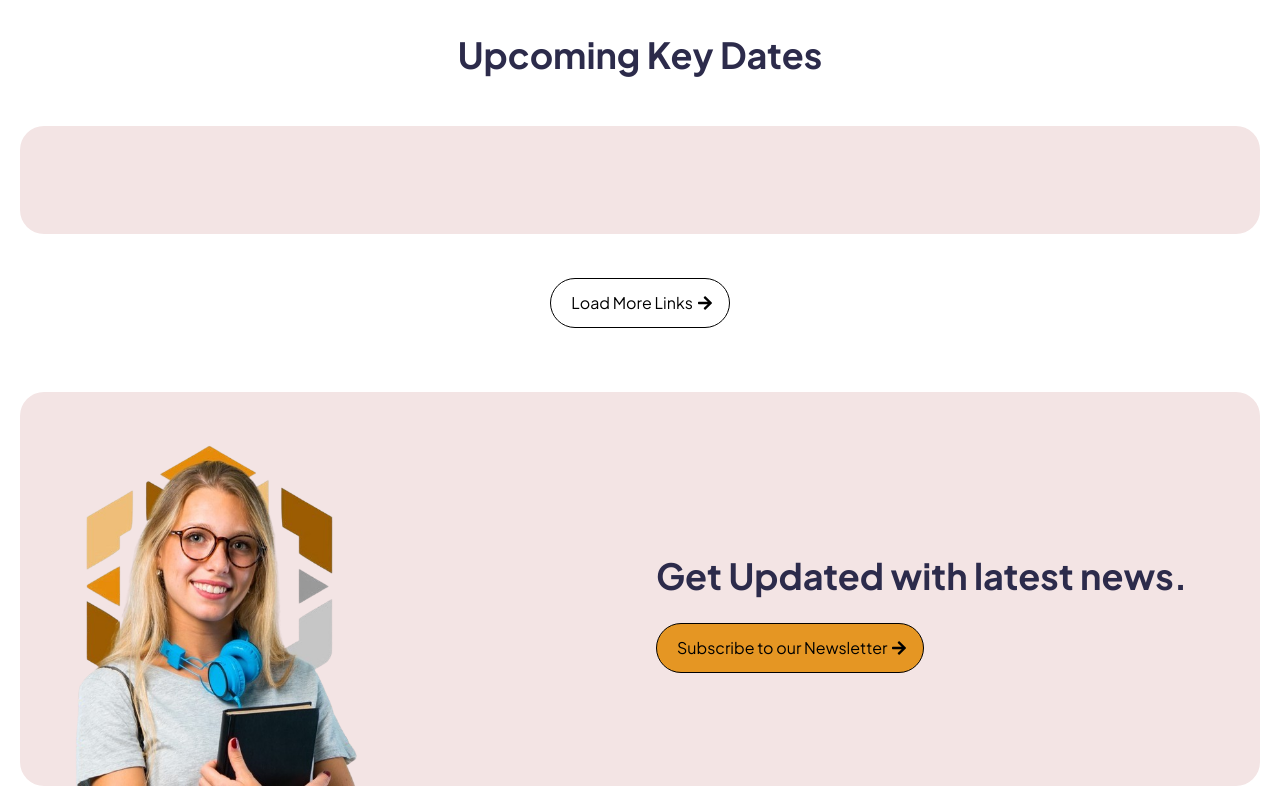
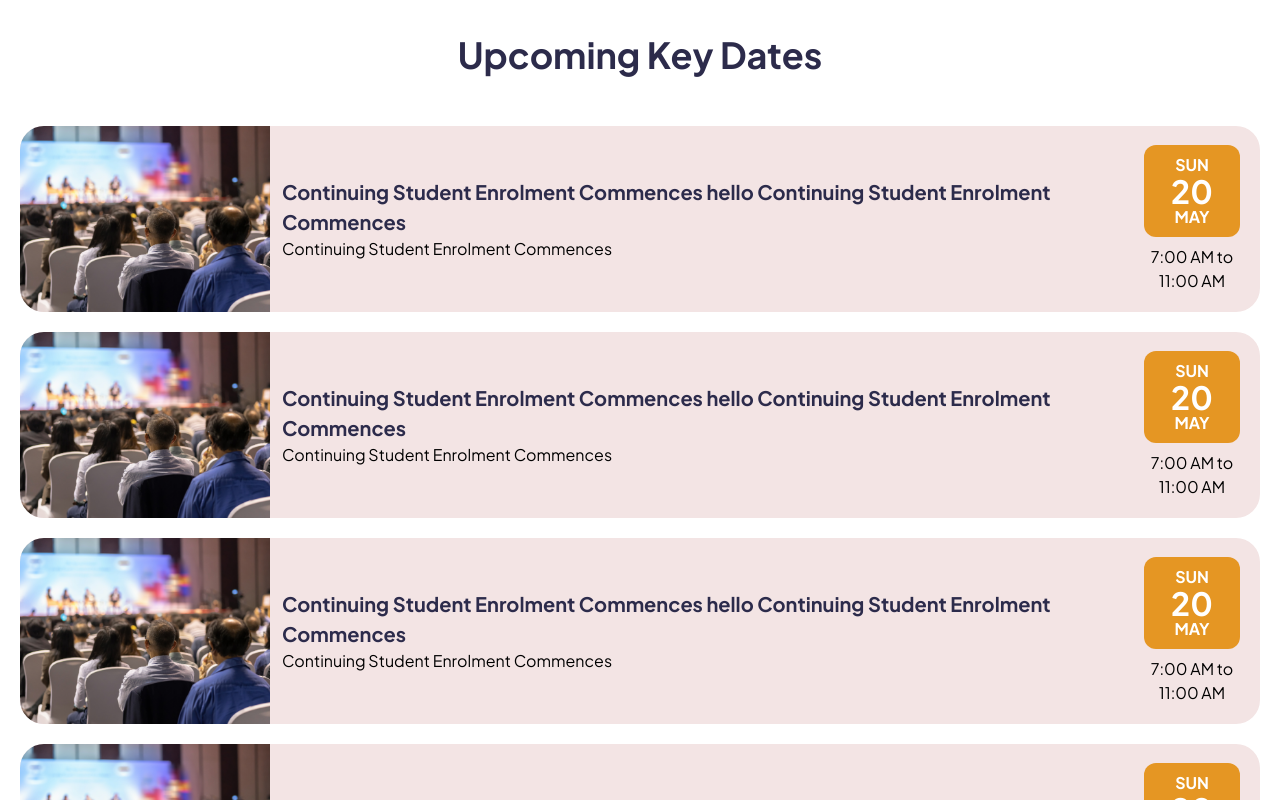
Before and after one commit to Weboro/ChurchillStudentHub, a Next.js app: page / in a window 1280 px wide. Shown: the part 2400-3200 px from the top of the page. Built offline with nearby package versions, Linux system fonts and the light colour scheme.

Commit message:
adding index page compleate

```diff
--- a/src/components/sections/commonSections/NewsSection.jsx
+++ b/src/components/sections/commonSections/NewsSection.jsx
@@ -8,7 +8,7 @@ const NewsSection = () => {
   return (
     <div className="container mx-auto px-5">
       <div className="flex flex-col gap-[44px]">
-        <div className="bg-[#F3E4E4] px-[44px] pt-[44px] rounded-[24px]">
+        <div className="bg-[#F3E4E4] px-[44px] pt-[44px] lg:pb-0 pb-[44px] rounded-[24px]">
           <div className="grid grid-cols-1 lg:grid-cols-2 gap-[32px]">
             <div className="hidden lg:block">
               <Image
--- a/src/components/sections/homeSections/UpcomingKeyDatesSection.jsx
+++ b/src/components/sections/homeSections/UpcomingKeyDatesSection.jsx
@@ -1,17 +1,51 @@
 import Button from "@/components/button";
+import Image from "next/image";
 import React from "react";
 import { FaArrowRight } from "react-icons/fa";
+import { UpcomingKeyData } from "@/constDatas/UpcomingKeyData";
 
 const UpcomingKeyDatesSection = () => {
   return (
-    <div className="container mx-auto px-5">
+    <div className="container mx-auto px-5 hidden lg:block">
       <div className="flex flex-col gap-[44px]">
         <div className="text-center">
           <h2 className="font-bold text-[36px] text-[#2C2B4B]">
             Upcoming Key Dates
           </h2>
         </div>
-        <div className="bg-[#F3E4E4] px-[44px] py-[54px] rounded-[24px]"></div>
+        <div className="flex flex-col gap-5">
+          {UpcomingKeyData?.map((item, index) => (
+            <div className="flex justify-between items-center gap-3 rounded-[24px] bg-[#F3E4E4]" key={index}>
+              <div className="flex gap-3 items-center">
+                <Image
+                  src={`${item?.image}`}
+                  alt={"use-links-icon-image"}
+                  width={400}
+                  height={400}
+                  className="object-cover w-[250px] h-auto rounded-tl-[24px] rounded-bl-[24px]"
+                />
+                <div>
+                  <div>
+                    <h2 className="font-bold text-[20px] text-[#2C2B4B]">
+                    {item?.title}
+                    </h2>
+                    <p>{item?.subTitle}</p>
+                  </div>
+                </div>
+              </div>
+              <div className="w-[100px] mr-5">
+                <div className="flex flex-col gap-2">
+                  <div className="flex flex-col text-center text-white bg-[#E59623] rounded-[12px] p-2 font-bold">
+                    <p>{item?.day}</p>
+                    <p className="text-[32px] leading-[28px]">20</p>
+                    <p>{item?.month}</p>
+                  </div>
+                  <p className="text-[16px] text-center">{item?.time}</p>
+                </div>
+              </div>
+            </div>
+          ))}
+        </div>
         <div>
           <div className="flex justify-center">
             <Button
--- a/src/constDatas/UpcomingKeyData.js
+++ b/src/constDatas/UpcomingKeyData.js
@@ -5,8 +5,46 @@ export const UpcomingKeyData = [
       linik:'',
       subTitle: "Continuing Student Enrolment Commences",
       image:'/assets/upcoming-key.png',
-
+      day:'SUN',
+      date:'20',
+      month:'MAY',
+      time:'7:00 AM to 11:00 AM',
       Catagories: [],
     },
-
+    {
+      title: "Continuing Student Enrolment Commences hello Continuing Student Enrolment Commences",
+      slug: "continuing-student-enrolment-commences-hello-continuing-student-enrolment-commences",
+      linik:'',
+      subTitle: "Continuing Student Enrolment Commences",
+      image:'/assets/upcoming-key.png',
+      day:'SUN',
+      date:'20',
+      month:'MAY',
+      time:'7:00 AM to 11:00 AM',
+      Catagories: [],
+    },
+    {
+      title: "Continuing Student Enrolment Commences hello Continuing Student Enrolment Commences",
+      slug: "continuing-student-enrolment-commences-hello-continuing-student-enrolment-commences",
+      linik:'',
+      subTitle: "Continuing Student Enrolment Commences",
+      image:'/assets/upcoming-key.png',
+      day:'SUN',
+      date:'20',
+      month:'MAY',
+      time:'7:00 AM to 11:00 AM',
+      Catagories: [],
+    },
+    {
+      title: "Continuing Student Enrolment Commences hello Continuing Student Enrolment Commences",
+      slug: "continuing-student-enrolment-commences-hello-continuing-student-enrolment-commences",
+      linik:'',
+      subTitle: "Continuing Student Enrolment Commences",
+      image:'/assets/upcoming-key.png',
+      day:'SUN',
+      date:'20',
+      month:'MAY',
+      time:'7:00 AM to 11:00 AM',
+      Catagories: [],
+    },
   ];
```
